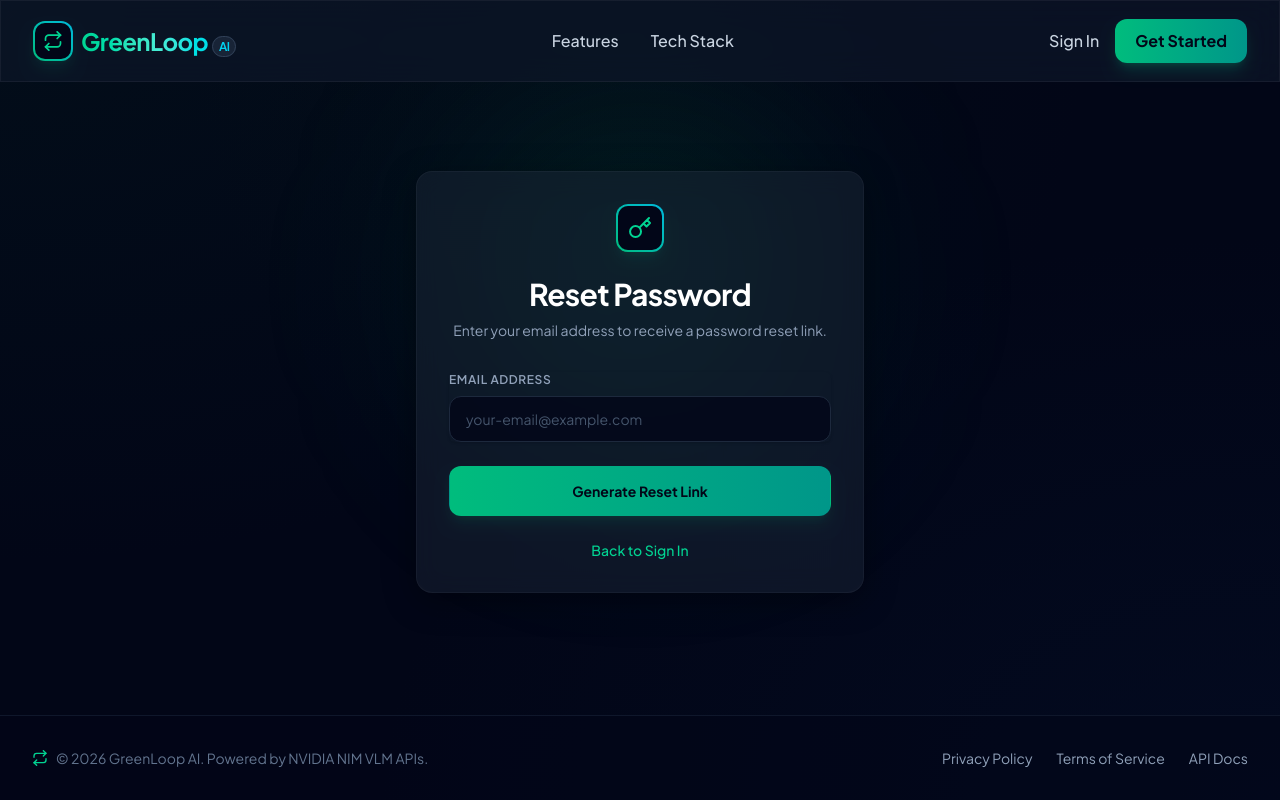
After one commit to LokeshAshapu/GreenLoopAI, a Django app: page /forgot-password/ in a window 1280 px wide. The commit adds this page. Run offline with Django 5.2, Linux system fonts and the light colour scheme; some libraries are stand-ins or nearby versions.

Commit message:
Implement forgot password and reset password flow with mock link generator for demo mode

```diff
--- /dev/null
+++ b/templates/forgot_password.html
@@ -0,0 +1,53 @@
+{% extends 'base.html' %}
+
+{% block content %}
+<div class="min-h-[75vh] flex items-center justify-center px-4 py-12 sm:px-6 lg:px-8 relative">
+    <div class="absolute top-1/3 left-1/2 -translate-x-1/2 -translate-y-1/2 w-96 h-96 bg-emerald-500/10 rounded-full blur-[100px] pointer-events-none"></div>
+
+    <div class="max-w-md w-full space-y-8 glass-card p-8 rounded-2xl border border-slate-800 shadow-2xl relative">
+        <div class="text-center">
+            <div class="w-12 h-12 rounded-xl bg-gradient-to-tr from-emerald-500 to-cyan-500 p-0.5 mx-auto flex items-center justify-center shadow-lg shadow-emerald-500/10">
+                <div class="w-full h-full bg-slate-950 rounded-[10px] flex items-center justify-center">
+                    <i data-feather="key" class="w-6 h-6 text-emerald-400"></i>
+                </div>
+            </div>
+            <h2 class="mt-6 text-3xl font-extrabold text-white tracking-tight">Reset Password</h2>
+            <p class="mt-2 text-sm text-slate-400">
+                Enter your email address to receive a password reset link.
+            </p>
+        </div>
+
+        <form class="mt-8 space-y-6" action="{% url 'forgot_password' %}" method="POST" hx-boost="true" hx-target="body">
+            {% csrf_token %}
+            <div class="rounded-md shadow-sm space-y-4">
+                <div>
+                    <label for="id_email" class="block text-xs font-semibold uppercase tracking-wider text-slate-400 mb-2">Email Address</label>
+                    <input id="id_email" name="email" type="email" required class="appearance-none rounded-xl relative block w-full px-4 py-3 bg-slate-950/80 border border-slate-800 placeholder-slate-600 text-slate-200 focus:outline-none focus:ring-2 focus:ring-emerald-500 focus:border-transparent text-sm transition-all" placeholder="your-email@example.com">
+                </div>
+            </div>
+
+            {% if reset_link %}
+            <div class="p-4 rounded-xl bg-emerald-500/10 border border-emerald-500/20 text-sm text-emerald-300 space-y-2">
+                <div class="font-bold flex items-center gap-1.5">
+                    <i data-feather="info" class="w-4 h-4"></i> Demo Mode Enabled
+                </div>
+                <p>Since email services are mocked, use the generated reset link below to change your password:</p>
+                <a href="{{ reset_link }}" class="block p-3 rounded-lg bg-emerald-500/20 border border-emerald-500/40 font-mono text-center text-emerald-200 hover:bg-emerald-500/30 transition-colors break-all">
+                    Reset My Password
+                </a>
+            </div>
+            {% endif %}
+
+            <div>
+                <button type="submit" class="group relative w-full flex justify-center py-3.5 px-4 border border-transparent text-sm font-bold rounded-xl text-slate-950 bg-gradient-to-r from-emerald-500 to-teal-600 hover:from-emerald-400 hover:to-teal-500 focus:outline-none focus:ring-2 focus:ring-offset-2 focus:ring-emerald-500 shadow-lg shadow-emerald-500/10 transition-all hover:scale-[1.01]">
+                    Generate Reset Link
+                </button>
+            </div>
+
+            <div class="text-center text-sm">
+                <a href="{% url 'login' %}" class="font-medium text-emerald-400 hover:text-emerald-300 transition-colors">Back to Sign In</a>
+            </div>
+        </form>
+    </div>
+</div>
+{% endblock %}
--- a/templates/login.html
+++ b/templates/login.html
@@ -37,7 +37,7 @@
                     <input id="remember-me" name="remember-me" type="checkbox" class="h-4 w-4 text-emerald-600 focus:ring-emerald-500 border-slate-800 rounded bg-slate-950">
                     <label for="remember-me" class="ml-2 block text-slate-400">Remember me</label>
                 </div>
-                <a href="#" class="font-medium text-emerald-400 hover:text-emerald-300">Forgot password?</a>
+                <a href="{% url 'forgot_password' %}" class="font-medium text-emerald-400 hover:text-emerald-300">Forgot password?</a>
             </div>
 
             <div>
--- a/users/urls.py
+++ b/users/urls.py
@@ -7,6 +7,8 @@ urlpatterns = [
     path('signup/', views.signup_view, name='signup'),
     path('logout/', views.logout_view, name='logout'),
     path('profile/', views.profile_view, name='profile'),
+    path('forgot-password/', views.forgot_password_view, name='forgot_password'),
+    path('forgot-password/reset/<str:uidb64>/<str:token>/', views.reset_password_confirm_view, name='password_reset_confirm'),
 
     # REST API endpoints
     path('api/auth/register/', views.APIRegisterView.as_view(), name='api_register'),
--- a/users/views.py
+++ b/users/views.py
@@ -10,6 +10,9 @@ from rest_framework import generics, permissions, status
 from rest_framework.response import Response
 from rest_framework.views import APIView
 from rest_framework_simplejwt.tokens import RefreshToken
+from django.contrib.auth.tokens import default_token_generator
+from django.utils.http import urlsafe_base64_encode, urlsafe_base64_decode
+from django.utils.encoding import force_bytes, force_str
 
 from users.models import User, Profile, Achievement
 from users.serializers import UserSerializer, RegisterSerializer, ProfileSerializer
@@ -187,3 +190,78 @@ def profile_view(request):
             return render(request, 'partials/messages.html')
 
     return render(request, 'profile.html', {'user': user, 'profile': profile})
+
+
+def forgot_password_view(request):
+    if request.user.is_authenticated:
+        return redirect('dashboard')
+
+    reset_link = None
+    if request.method == 'POST':
+        email = request.POST.get('email')
+        if email:
+            try:
+                user = User.objects.get(email=email)
+                uidb64 = urlsafe_base64_encode(force_bytes(user.pk))
+                token = default_token_generator.make_token(user)
+                path = f"/forgot-password/reset/{uidb64}/{token}/"
+                reset_link = request.build_absolute_uri(path)
+                messages.success(request, "Password reset link generated successfully.")
+            except User.DoesNotExist:
+                messages.error(request, "No account exists with this email address.")
+            except Exception as e:
+                messages.error(request, f"Error: {e}")
+
+    return render(request, 'forgot_password.html', {'reset_link': reset_link})
+
+
+def reset_password_confirm_view(request, uidb64, token):
+    if request.user.is_authenticated:
+        return redirect('dashboard')
+
+    try:
+        uid = force_str(urlsafe_base64_decode(uidb64))
+        user = User.objects.get(pk=uid)
+    except (TypeError, ValueError, OverflowError, User.DoesNotExist):
+        user = None
+
+    if user is not None and default_token_generator.check_token(user, token):
+        if request.method == 'POST':
+            password = request.POST.get('password')
+            confirm_password = request.POST.get('confirm_password')
+
+            if not password or not confirm_password:
+                messages.error(request, "Please enter all fields.")
+                return render(request, 'reset_password_confirm.html')
+
+            if password != confirm_password:
+                messages.error(request, "Passwords do not match.")
+                return render(request, 'reset_password_confirm.html')
+
+            try:
+                validate_password(password, user=user)
+            except ValidationError as e:
+                messages.error(request, ", ".join(e.messages))
+                return render(request, 'reset_password_confirm.html')
+
+            try:
+                user.set_password(password)
+                user.save()
+                messages.success(request, "Your password has been reset successfully. Please sign in.")
+
+                if request.headers.get('HX-Request'):
+                    response = HttpResponse()
+                    response['HX-Redirect'] = '/login/'
+                    return response
+                return redirect('login')
+            except Exception as e:
+                messages.error(request, f"Error: {e}")
+
+        return render(request, 'reset_password_confirm.html')
+    else:
+        messages.error(request, "The password reset link is invalid or has expired.")
+        if request.headers.get('HX-Request'):
+            response = HttpResponse()
+            response['HX-Redirect'] = '/forgot-password/'
+            return response
+        return redirect('forgot_password')
```
Also changed, not shown: templates/reset_password_confirm.html (added, +41 -0 lines), tests/test_security.py (+52 -0 lines).
